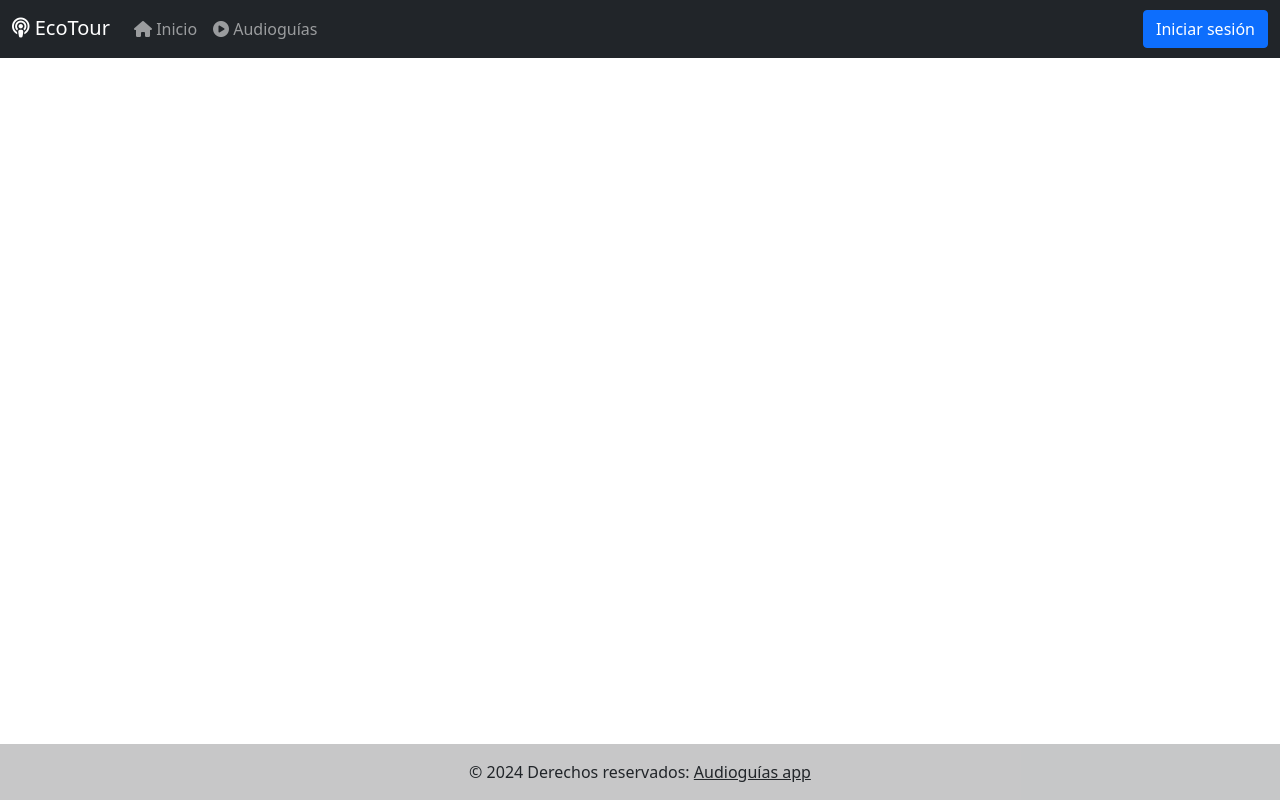
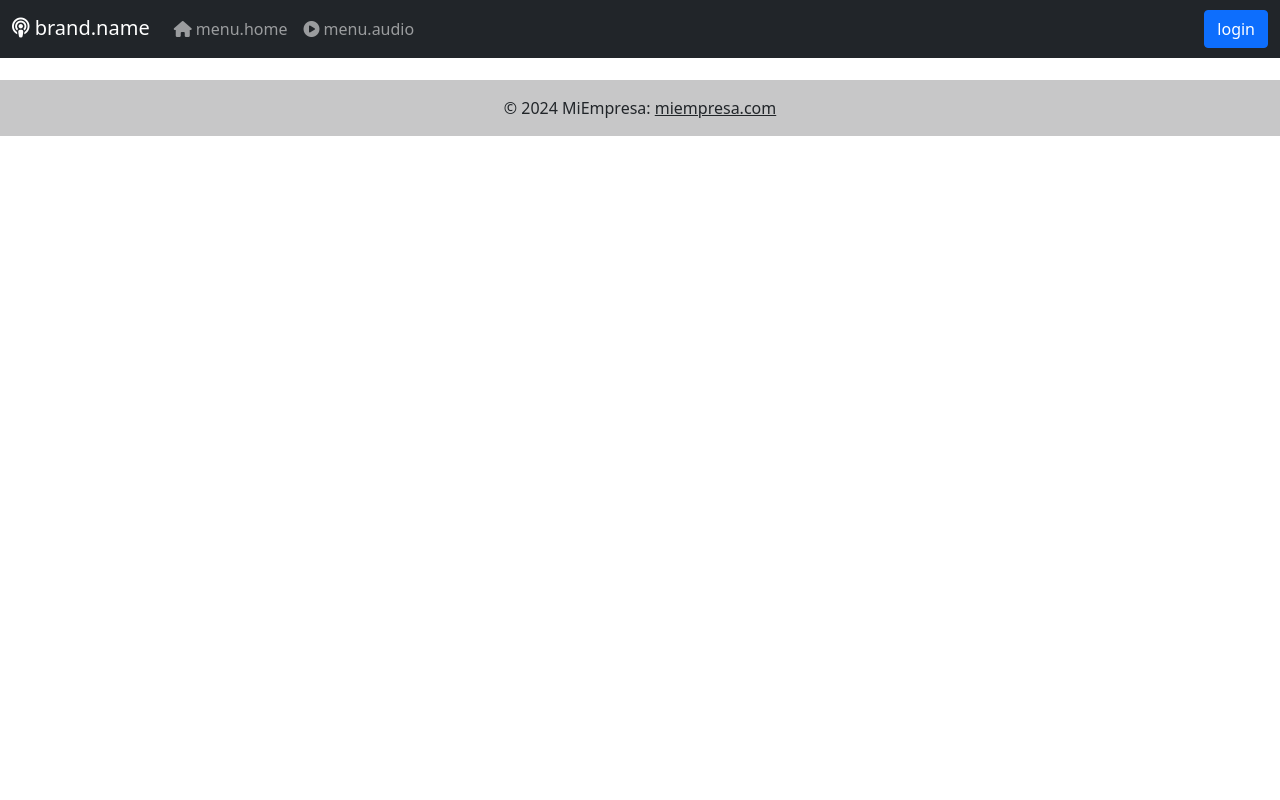
Before and after one commit to caindra/audioguiaapp, a Symfony app: template templates/layout.html.twig in a window 1280 px wide. Run offline with Twig, Linux system fonts and the light colour scheme; the template is opened without the code that fills it, so the values that code supplies are empty; some libraries are stand-ins or nearby versions.

Commit message:
change: fixing project

```diff
--- a/composer.json
+++ b/composer.json
@@ -19,7 +19,6 @@
         "symfony/form": "5.4.*",
         "symfony/framework-bundle": "5.4.*",
         "symfony/runtime": "5.4.*",
-        "symfony/security-bundle": "5.4.*",
         "symfony/twig-bundle": "5.4.*",
         "symfony/ux-translator": "^2.17",
         "symfony/validator": "5.4.*",
--- a/config/bundles.php
+++ b/config/bundles.php
@@ -6,7 +6,6 @@ return [
     Doctrine\Bundle\FixturesBundle\DoctrineFixturesBundle::class => ['dev' => true, 'test' => true],
     Sensio\Bundle\FrameworkExtraBundle\SensioFrameworkExtraBundle::class => ['all' => true],
     Doctrine\Bundle\MigrationsBundle\DoctrineMigrationsBundle::class => ['all' => true],
-    Symfony\Bundle\SecurityBundle\SecurityBundle::class => ['all' => true],
     Symfony\Bundle\TwigBundle\TwigBundle::class => ['all' => true],
     Twig\Extra\TwigExtraBundle\TwigExtraBundle::class => ['all' => true],
     Symfony\Bundle\MakerBundle\MakerBundle::class => ['dev' => true],
--- a/templates/_footer.html.twig
+++ b/templates/_footer.html.twig
@@ -1,6 +1,6 @@
-<footer class="bg-light text-center text-lg-start fixed-bottom">
+<footer class="bg-light text-center text-lg-start">
     <div class="text-center p-3" style="background-color: rgba(0, 0, 0, 0.2);">
-        © 2024 Derechos reservados:
-        <a class="text-dark" href="https://tusitio.com/">Audioguías app</a>
+        © 2024 MiEmpresa:
+        <a class="text-dark" href="https://miempresa.com/">miempresa.com</a>
     </div>
 </footer>
--- a/templates/_footer_en.html.twig
+++ /dev/null
@@ -1,6 +0,0 @@
-<footer class="bg-light text-center text-lg-start fixed-bottom">
-    <div class="text-center p-3" style="background-color: rgba(0, 0, 0, 0.2);">
-        © 2024 Derechos reservados:
-        <a class="text-dark" href="https://tusitio.com/">Audioguías app</a>
-    </div>
-</footer>
--- a/templates/_navbar.html.twig
+++ b/templates/_navbar.html.twig
@@ -1,26 +1,27 @@
+{% trans_default_domain 'menu.es.yml' %}
 {% set current_path = app.request.get('_route')|split('_') %}
 <nav class="navbar fixed-top navbar-expand-lg navbar-dark bg-dark">
     <div class="container-fluid">
-        <h3><a class="navbar-brand" href="#"><i class="fa-solid fa-podcast"></i> EcoTour</a></h3>
+        <h3><a class="navbar-brand" href="#"><i class="fa-solid fa-podcast"></i> {{ 'brand.name' | trans}}</a></h3>
         <button class="navbar-toggler" type="button" data-bs-toggle="collapse" data-bs-target="#navbarNav" aria-controls="navbarNav" aria-expanded="false" aria-label="Toggle navigation">
             <span class="navbar-toggler-icon"></span>
         </button>
         <div class="collapse navbar-collapse" id="navbarNav">
             <ul class="navbar-nav">
                 <li class="nav-item">
-                    <a class="nav-link" href="#"><i class="fa-solid fa-house"></i> Inicio</a>
+                    <a class="nav-link" href="#"><i class="fa-solid fa-house"></i> {{ 'menu.home' | trans }}</a>
                 </li>
                 <li class="nav-item">
-                    <a class="nav-link" href="#"><i class="fa-solid fa-circle-play"></i> Audioguías</a>
+                    <a class="nav-link" href="#"><i class="fa-solid fa-circle-play"></i> {{ 'menu.audio' | trans }}</a>
                 </li>
             </ul>
-        </div>
+        </div>{#
         {% if app.user %}
             <h5>Conectado como {{ app.user.email }}</h5>
-            <a href="{{ path('app_logout_es') }}" class="btn btn-danger">Cerrar sesión</a>
+            <a href="{{ path('app_logout_es') }}" class="btn btn-danger">{{ 'logout' | trans }}</a>
         {% else %}
-            <a href="{{ path('app_login_es') }}" class="btn btn-primary">Iniciar sesión</a>
-        {% endif %}
-
+            <a href="{{ path('app_login_es') }}" class="btn btn-primary">{{ 'login' | trans }}</a>
+        {% endif %} #}
+        <a href="{{ path('app_login_es') }}" class="btn btn-primary">{{ 'login' | trans }}</a>
     </div>
 </nav>
--- /dev/null
+++ b/templates/main/index.html.twig
@@ -0,0 +1 @@
+{% extends 'layout.html.twig' %}
--- /dev/null
+++ b/translations/menu.es.yml
@@ -0,0 +1,5 @@
+brand.name: 'EcoTour'
+menu.home: 'Inicio'
+menu.audio: 'Audioguías'
+login: 'Iniciar sesión'
+logout: 'Cerrar sesión'
```
Also changed, not shown: src/Controller/AppController.php (+4 -10 lines), templates/_navbar_en.html.twig (deleted, +0 -26 lines), templates/english/cover.html.twig (deleted, +0 -11 lines), templates/english/login.html.twig (deleted, +0 -13 lines), templates/layout_en.html.twig (deleted, +0 -22 lines), templates/spanish/cover.html.twig (deleted, +0 -11 lines), templates/spanish/login.html.twig (deleted, +0 -13 lines), 3 other files.
